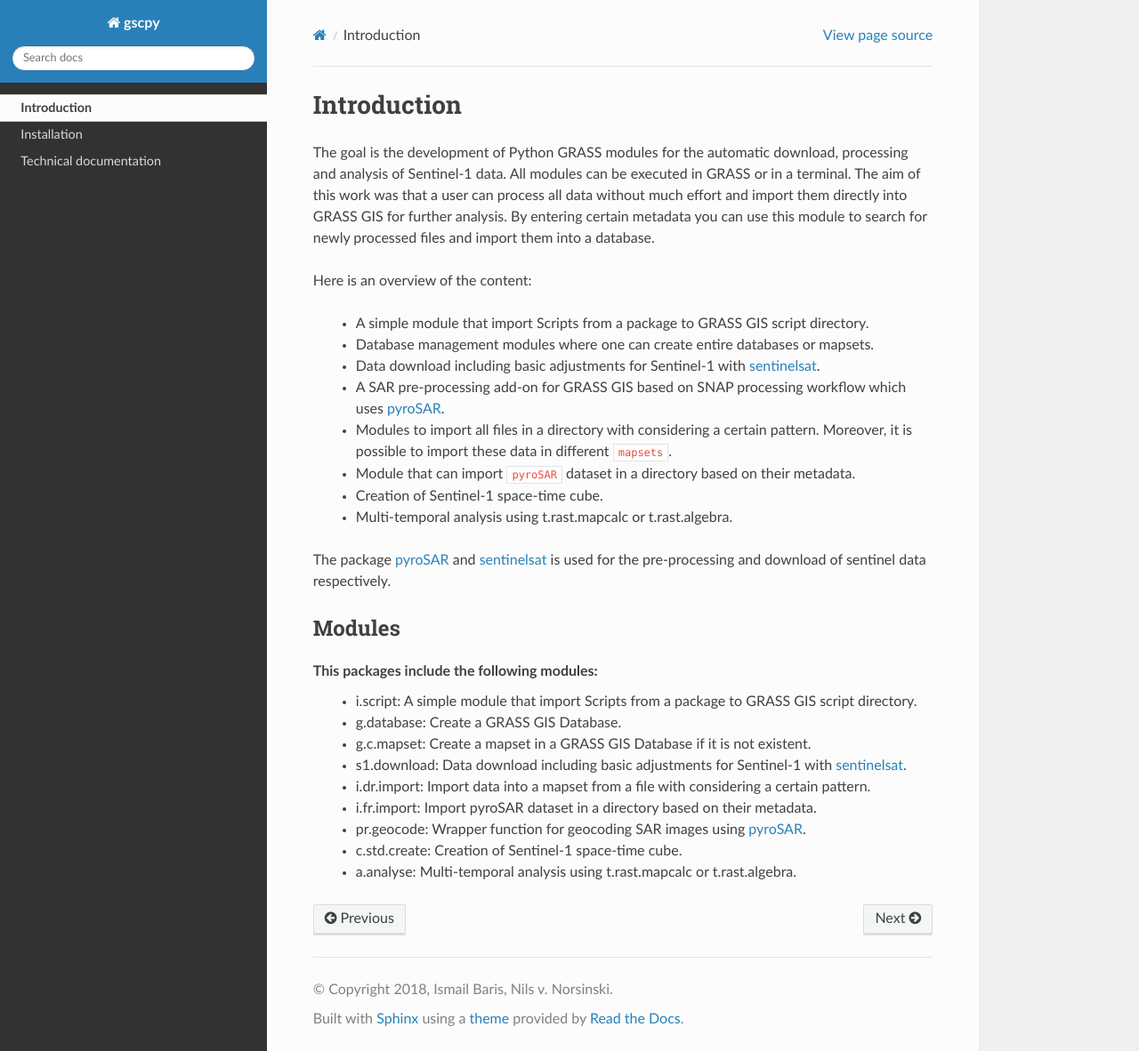
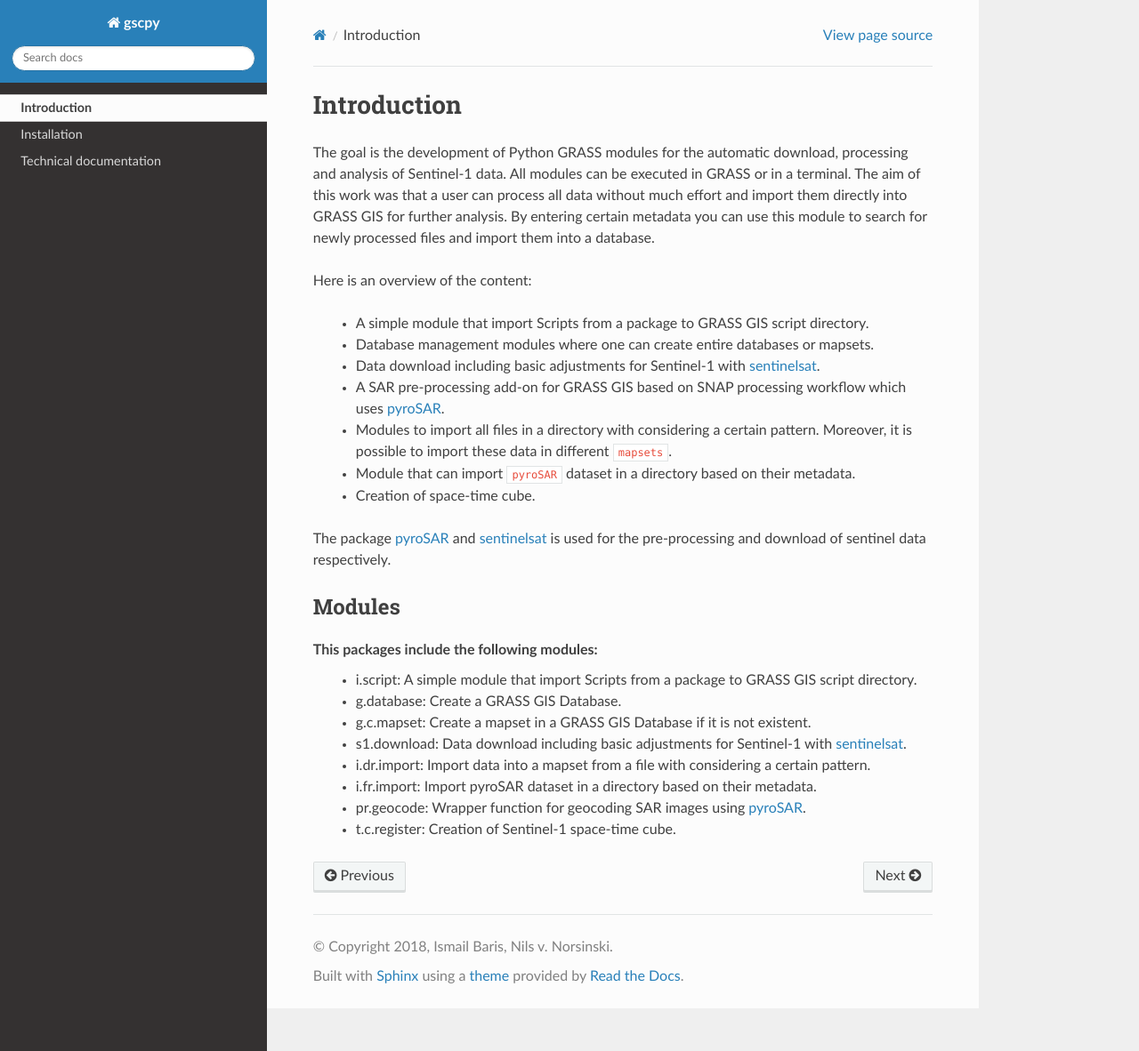
Before and after one commit to ibaris/gscpy, a Sphinx documentation site: the page built from docs/introduction.rst, in a window 1280 px wide and 1182 px high. Shown: the whole window at 89% size. Built offline with Sphinx 7.4.7 and the Read the Docs theme 2.0.0, drawn with Linux system fonts in a browser that asks for light colours.

Commit message:
docs(gscipy.t_c_register):

```diff
--- a/docs/annex_technical.rst
+++ b/docs/annex_technical.rst
@@ -10,9 +10,10 @@
    import_script
    database
    download
+   pre_process
    import
    export
-   pre_process
+   register
 
 Indices and tables
 ------------------
--- a/docs/installation.rst
+++ b/docs/installation.rst
@@ -21,5 +21,4 @@
     * i.dr.import: Import data into a mapset from a file with considering a certain pattern.
     * i.fr.import: Import pyroSAR dataset in a directory based on their metadata.
     * pr.geocode: Wrapper function for geocoding SAR images using `pyroSAR`_.
-    * c.std.create: Creation of Sentinel-1 space-time cube.
-    * a.analyse: Multi-temporal analysis using t.rast.mapcalc or t.rast.algebra.
+    * t.c.register: Creation of Sentinel-1 space-time cube.
--- a/docs/introduction.rst
+++ b/docs/introduction.rst
@@ -15,8 +15,7 @@
     * Modules to import all files in a directory with considering a certain pattern.  Moreover, it is possible to import
       these data in different ``mapsets``.
     * Module that can import ``pyroSAR`` dataset in a directory based on their metadata.
-    * Creation of Sentinel-1 space-time cube.
-    * Multi-temporal analysis using t.rast.mapcalc or t.rast.algebra.
+    * Creation of space-time cube.
 
 The package `pyroSAR`_ and `sentinelsat`_ is used for the pre-processing and download of sentinel data respectively.
 
@@ -30,8 +29,7 @@
     * i.dr.import: Import data into a mapset from a file with considering a certain pattern.
     * i.fr.import: Import pyroSAR dataset in a directory based on their metadata.
     * pr.geocode: Wrapper function for geocoding SAR images using `pyroSAR`_.
-    * c.std.create: Creation of Sentinel-1 space-time cube.
-    * a.analyse: Multi-temporal analysis using t.rast.mapcalc or t.rast.algebra.
+    * t.c.register: Creation of Sentinel-1 space-time cube.
 
 .. _pyroSAR: https://github.com/johntruckenbrodt/pyroSAR
 .. _sentinelsat: https://github.com/sentinelsat/sentinelsat
--- /dev/null
+++ b/docs/register.rst
@@ -0,0 +1,6 @@
+Space Time Related Modules
+--------------------------
+Spatio-temporal data handling and visualization in GRASS GIS.
+
+.. automodule:: gscpy.t_c_register.t_c_register
+   :members: CRegister
```
Also changed, not shown: README.md (+2 -4 lines).
